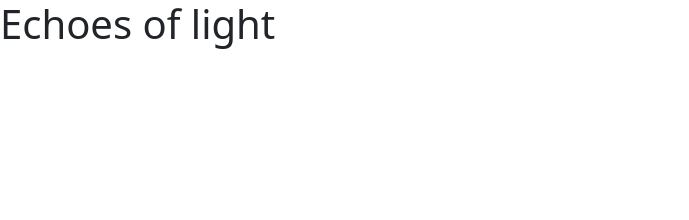
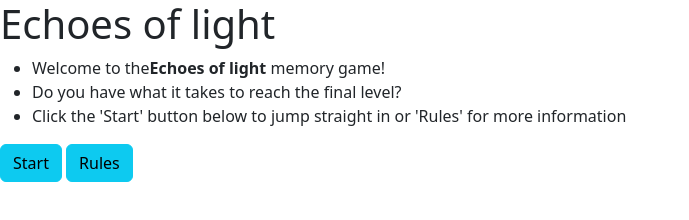
Before and after one commit to Ryan-ford25/Milestone_Project2, a plain HTML site: page index.html in a window 1280 px wide. Shown: the whole page, without its empty margins (0-689 px from the left). Drawn offline with nearby package versions, Linux system fonts and the light colour scheme.

Commit message:
Adding the content for the welcome screen

```diff
--- a/index.html
+++ b/index.html
@@ -24,7 +24,15 @@
     <!--Main content-->
     <main>
         <!--Welcome screen-->
-        <div id ="welcome_screen"></div>
+        <div id ="welcome_screen">
+            <ul>
+                <li>Welcome to the<strong>Echoes of light</strong> memory game!</li>
+                <li>Do you have what it takes to reach the final level?</li>
+                <li>Click the 'Start' button below to jump straight in or 'Rules' for more information</li>
+            </ul>
+            <button class="button btn btn-info" id="start" onclick="">Start</button>
+            <button class="button btn btn-info" id="rules" onclick="">Rules</button>
+        </div>
 
         <!--Game Screen-->
         <div id="game_screen"></div>
```
